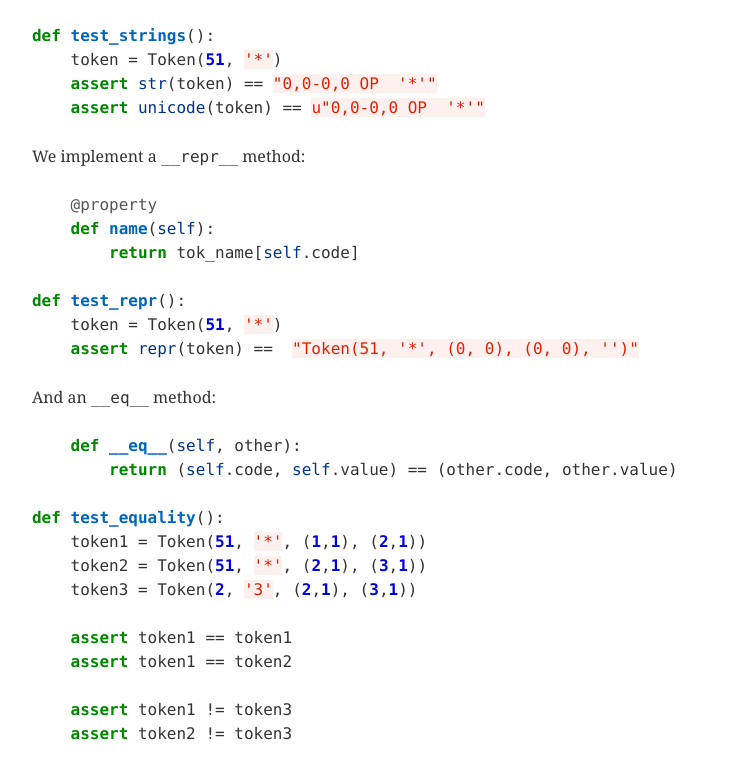
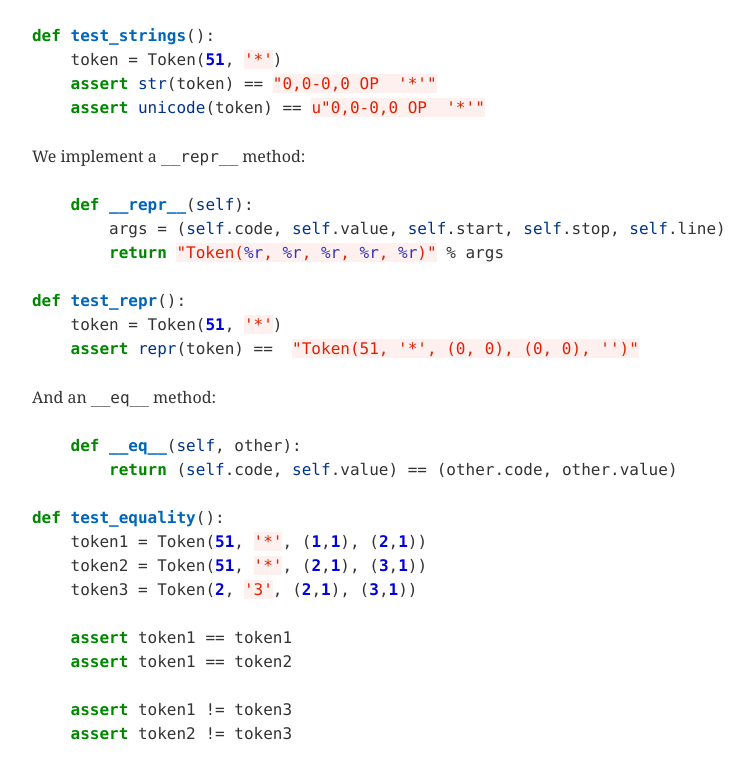
Before and after one commit to ananelson/learn-funcparserlib, a plain HTML site: page tutorial.html in a window 1280 px wide. Shown: the part 1567-2337 px from the top of the page, without its empty margins (31-785 px from the left). Drawn offline with Linux system fonts and the light colour scheme.

Commit message:
Fix reference to 'repr' section.

```diff
--- a/tutorial.html
+++ b/tutorial.html
@@ -455,9 +455,9 @@ can be deciphered from the <code>tok_name</code> dict in the built-in
 </pre></div>
 
 <p>We implement a <code>__repr__</code> method:</p>
-<div class="highlight"><pre><a name="token_class.py-idio.html-1"></a>    <span class="nd">@property</span>
-<a name="token_class.py-idio.html-2"></a>    <span class="k">def</span> <span class="nf">name</span><span class="p">(</span><span class="bp">self</span><span class="p">):</span>
-<a name="token_class.py-idio.html-3"></a>        <span class="k">return</span> <span class="n">tok_name</span><span class="p">[</span><span class="bp">self</span><span class="o">.</span><span class="n">code</span><span class="p">]</span>
+<div class="highlight"><pre><a name="token_class.py-idio.html-1"></a>    <span class="k">def</span> <span class="nf">__repr__</span><span class="p">(</span><span class="bp">self</span><span class="p">):</span>
+<a name="token_class.py-idio.html-2"></a>        <span class="n">args</span> <span class="o">=</span> <span class="p">(</span><span class="bp">self</span><span class="o">.</span><span class="n">code</span><span class="p">,</span> <span class="bp">self</span><span class="o">.</span><span class="n">value</span><span class="p">,</span> <span class="bp">self</span><span class="o">.</span><span class="n">start</span><span class="p">,</span> <span class="bp">self</span><span class="o">.</span><span class="n">stop</span><span class="p">,</span> <span class="bp">self</span><span class="o">.</span><span class="n">line</span><span class="p">)</span>
+<a name="token_class.py-idio.html-3"></a>        <span class="k">return</span> <span class="s">&quot;Token(</span><span class="si">%r</span><span class="s">, </span><span class="si">%r</span><span class="s">, </span><span class="si">%r</span><span class="s">, </span><span class="si">%r</span><span class="s">, </span><span class="si">%r</span><span class="s">)&quot;</span> <span class="o">%</span> <span class="n">args</span>
 </pre></div>
 
 <div class="highlight"><pre><a name="test_token.py-idio.html-1"></a><span class="k">def</span> <span class="nf">test_repr</span><span class="p">():</span>
```
